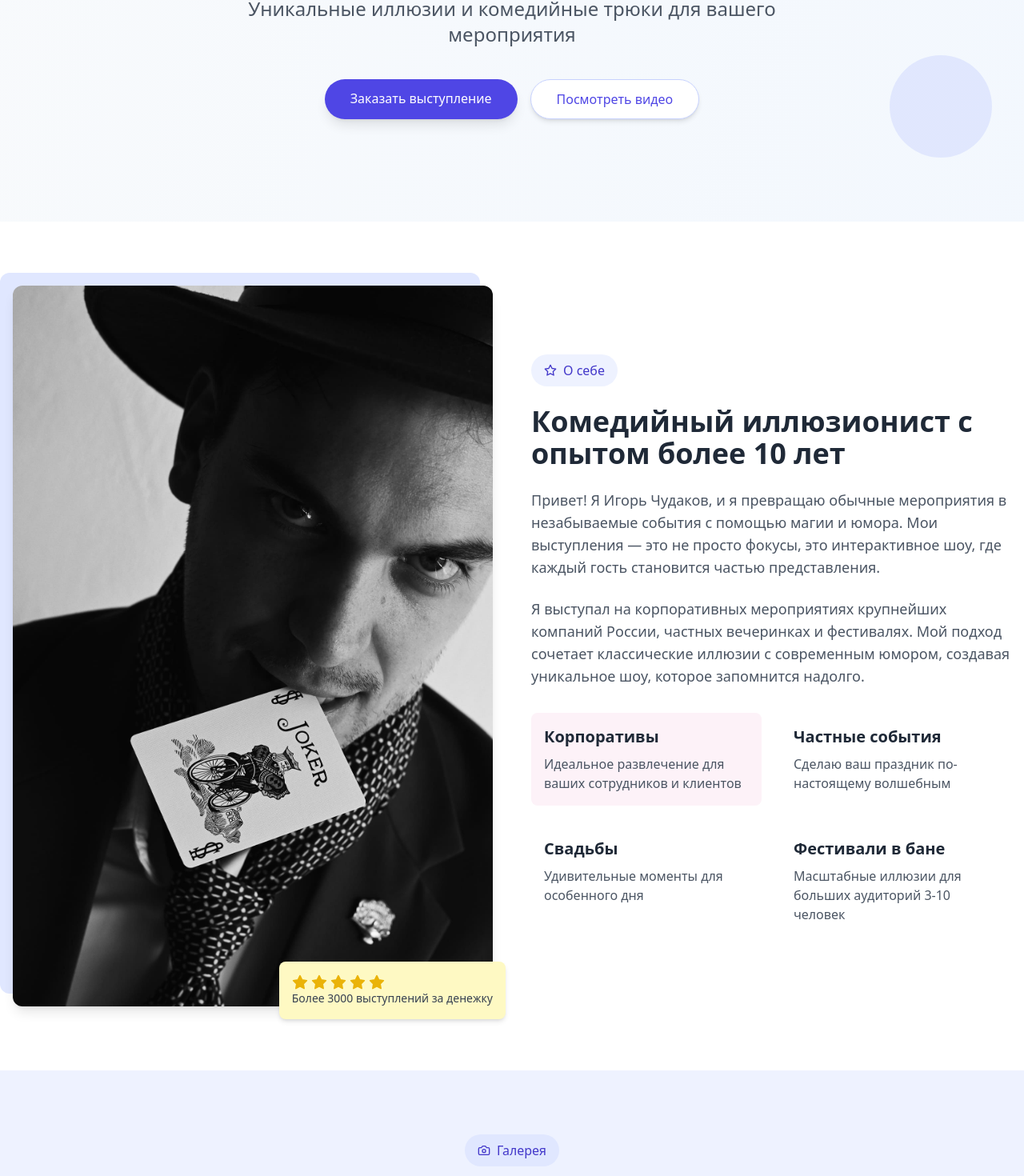
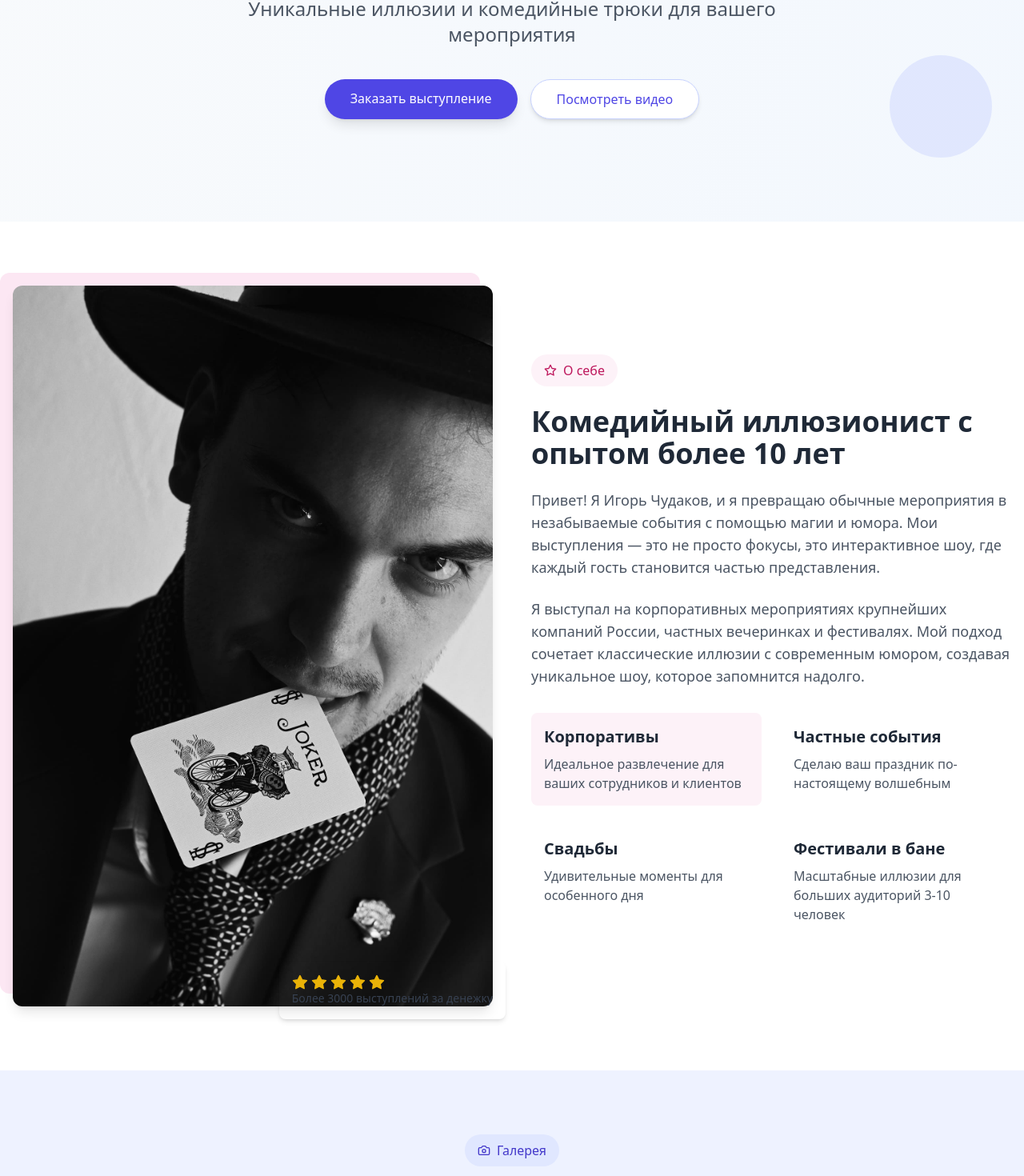
Before and after one commit to DanilBrovvn/Dabn, a React (Vite) app: page / in a window 1280 px wide. Shown: the part 423-1893 px from the top of the page at 80% size. Built offline with nearby package versions, Linux system fonts and the light colour scheme.

Commit message:
Update About.tsx

```diff
--- a/src/components/About.tsx
+++ b/src/components/About.tsx
@@ -8,13 +8,13 @@ const About: React.FC = () => {
         <div className="flex flex-col md:flex-row gap-12 items-center">
           <div className="md:w-1/2">
             <div className="relative">
-              <div className="absolute -top-4 -left-4 w-full h-full bg-indigo-100 dark:bg-indigo-900 rounded-xl"></div>
+              <div className="absolute -top-4 -left-4 w-full h-full bg-pink-100 dark:bg-pink-900 rounded-xl"></div>
               <img
                 src="GW7s2wZ2Esk.jpg"
                 alt="Игорь Чудаков выступает"
                 className="relative z-10 rounded-xl shadow-lg w-full h-auto object-cover"
               />
-              <div className="absolute -bottom-4 -right-4 bg-yellow-100 dark:bg-yellow-900 p-4 rounded-lg shadow-md z-20">
+              <div className="absolute -bottom-4 -right-4 bg-peach-100 dark:bg-peach-900 p-4 rounded-lg shadow-md z-20">
                 <div className="flex items-center gap-1">
                   <Star className="h-5 w-5 text-yellow-500 fill-yellow-500" />
                   <Star className="h-5 w-5 text-yellow-500 fill-yellow-500" />
@@ -30,7 +30,7 @@ const About: React.FC = () => {
           </div>
 
           <div className="md:w-1/2">
-            <div className="inline-flex items-center gap-2 px-4 py-2 bg-indigo-50 dark:bg-indigo-900 rounded-full text-indigo-700 dark:text-indigo-300 font-medium mb-6">
+            <div className="inline-flex items-center gap-2 px-4 py-2 bg-pink-50 dark:bg-pink-900 rounded-full text-pink-700 dark:text-pink-300 font-medium mb-6">
               <Star className="h-4 w-4" />
               <span>О себе</span>
             </div>
```
Lines whose indentation alone changed are shown as unchanged.
